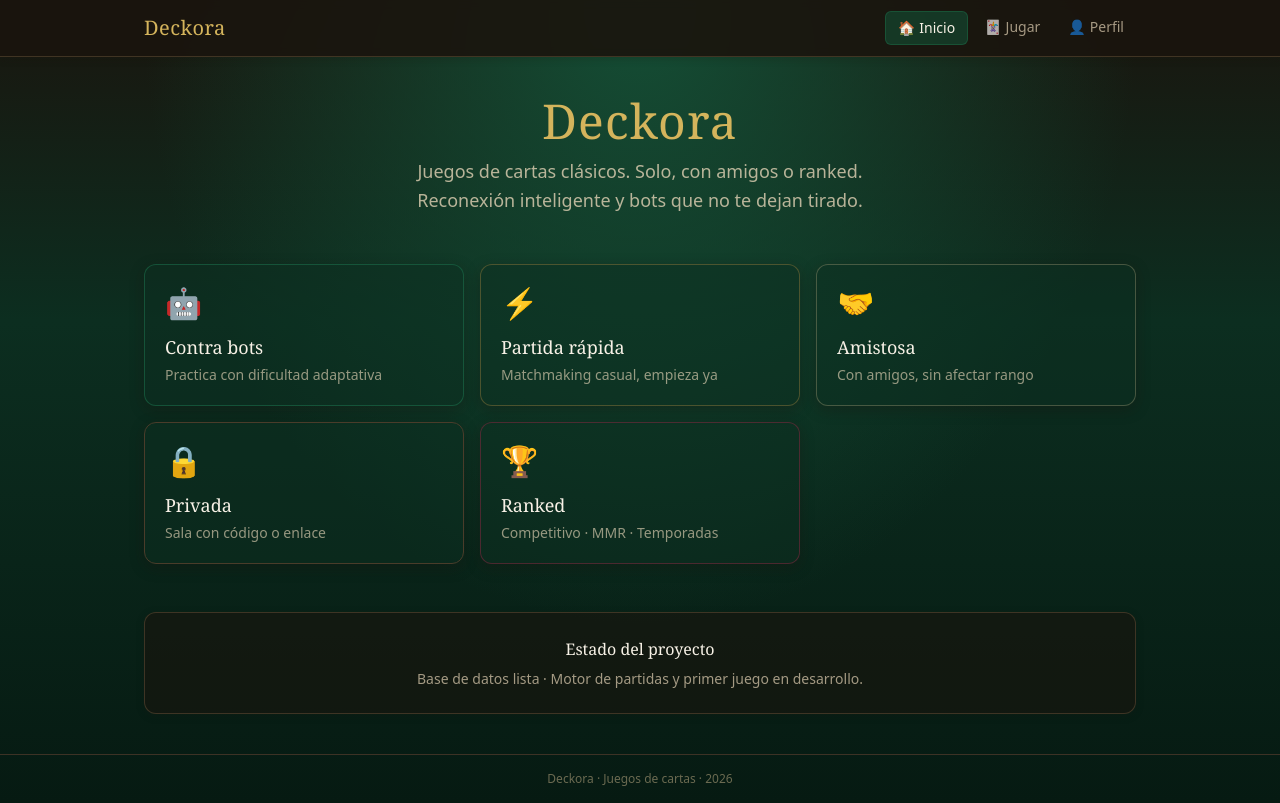
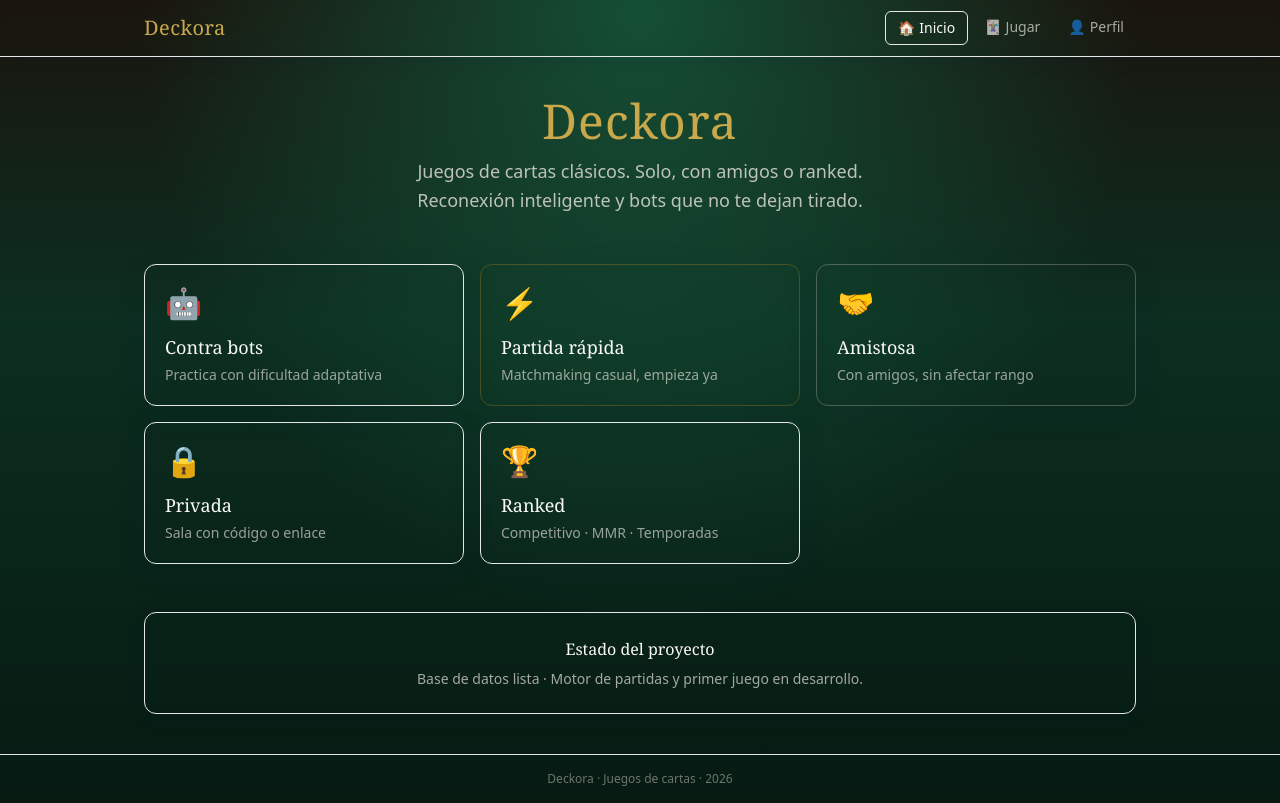
Before and after one commit to VIGARPAST-777-2/card-games-platform, a React (Vite) app in the folder apps/web/: page / in a window 1280 px wide. Built offline with nearby package versions, Linux system fonts and the light colour scheme.

Commit message:
Brand navy palette matching logo

```diff
--- a/apps/web/tailwind.config.js
+++ b/apps/web/tailwind.config.js
@@ -4,56 +4,39 @@
   theme: {
     extend: {
       colors: {
-        // Mesa de cartas: fieltro, madera, crema, burdeos, oro
-        felt: {
-          50: '#e8f5ee',
-          100: '#c5e6d4',
-          200: '#9dd4b5',
-          300: '#6bb892',
-          400: '#3d9a6e',
-          500: '#1f7a52',
-          600: '#186343',
-          700: '#144f36',
-          800: '#103d2a',
-          900: '#0c2e20',
-          950: '#061a12',
+        navy: {
+          50: '#eef3f9',
+          100: '#d5e0ef',
+          200: '#b0c5df',
+          300: '#849fca',
+          400: '#5a7ab0',
+          500: '#3f5f96',
+          600: '#324b7a',
+          700: '#2a3d63',
+          800: '#1e2d4a',
+          900: '#0B1F3A',
+          950: '#071528',
         },
         cream: {
-          50: '#fdfbf7',
-          100: '#f7f1e6',
-          200: '#efe5d3',
-          300: '#e2d2b5',
-          400: '#d0b98f',
-          500: '#bda06e',
-        },
-        wine: {
-          400: '#c45c6a',
-          500: '#a33d4c',
-          600: '#8b2942',
-          700: '#6e1f34',
-          800: '#541828',
+          50: '#ffffff',
+          100: '#faf9f7',
+          200: '#f3f1ec',
+          300: '#e8e4db',
+          400: '#d4cfc3',
         },
         gold: {
-          300: '#e4c97a',
-          400: '#d4b45c',
-          500: '#c4a35a',
-          600: '#a8863f',
-          700: '#8a6c32',
-        },
-        wood: {
-          700: '#4a3c2a',
-          800: '#3d3225',
-          900: '#2c2416',
-          950: '#1a150e',
+          400: '#c9a84c',
+          500: '#b8922f',
+          600: '#9a7824',
         },
       },
       fontFamily: {
-        display: ['Georgia', 'Times New Roman', 'serif'],
-        sans: ['system-ui', '-apple-system', 'Segoe UI', 'Roboto', 'sans-serif'],
+        display: ['"Libre Baskerville"', 'Georgia', 'Times New Roman', 'serif'],
+        sans: ['"Source Sans 3"', 'system-ui', 'sans-serif'],
       },
       boxShadow: {
-        card: '0 4px 14px rgba(26, 21, 14, 0.35)',
-        soft: '0 2px 8px rgba(26, 21, 14, 0.2)',
+        soft: '0 4px 20px rgba(11, 31, 58, 0.08)',
+        card: '0 8px 30px rgba(11, 31, 58, 0.12)',
       },
     },
   },
```
